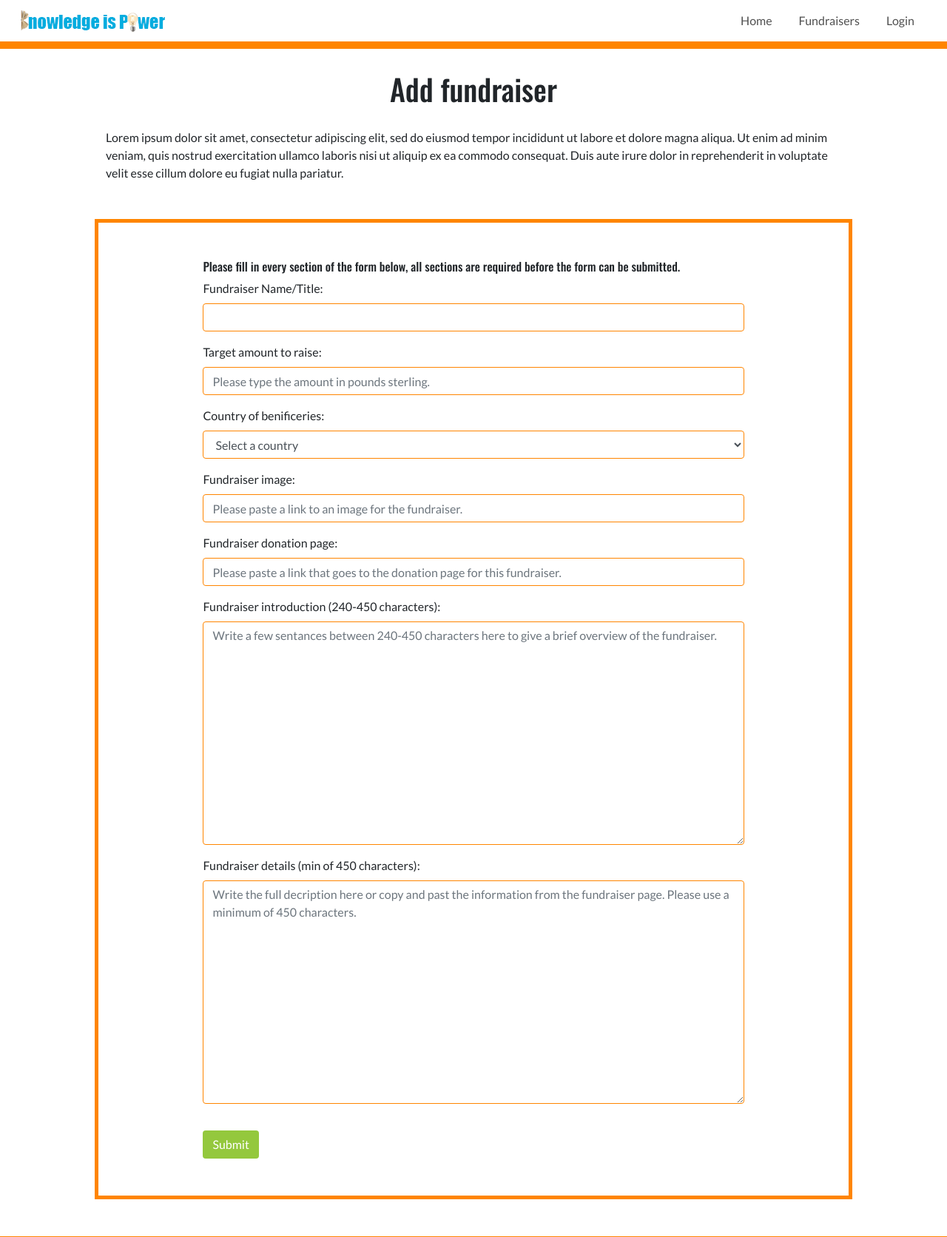
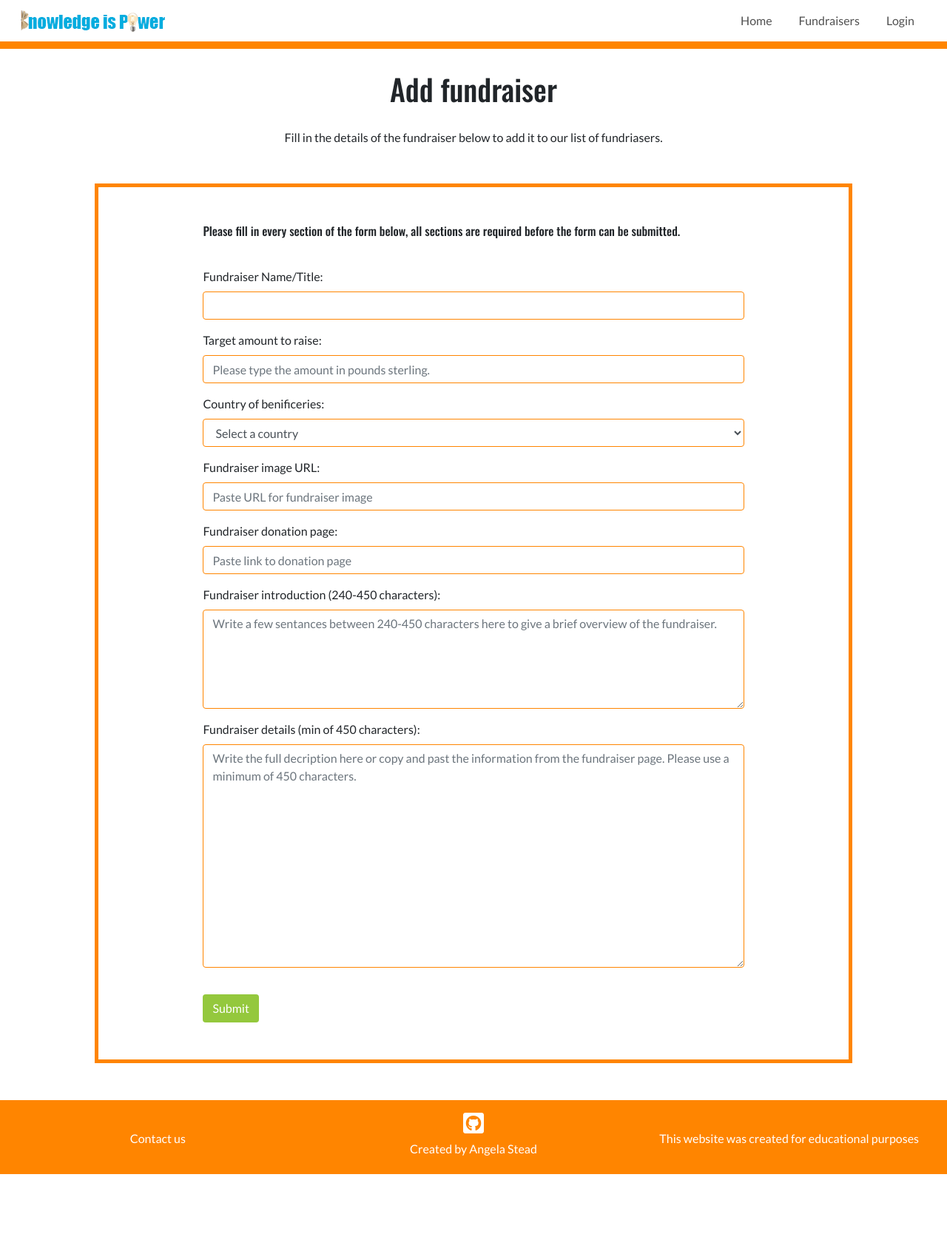
Before and after one commit to Angie55/MilestoneThree_KnowlegeisPower, a Flask app: page /add_fundraiser in a window 1280 px wide. Shown: the top 1672 px of the page at 74% size. After the commit the page ends 1587 px from the top, so only its background shows below. Run offline with Flask 2, Linux system fonts and the light colour scheme; some libraries are stand-ins or nearby versions.

Commit message:
Tidied up code and added comments to main form pages

```diff
--- a/templates/add-fundraiser.html
+++ b/templates/add-fundraiser.html
@@ -1,31 +1,31 @@
 {% extends 'base.html' %} {% block content %}
 
-<div class="container-fluid page-width-container">
-
+<div class="container-fluid page-width-container page-padding-sm">
+    <!--Form title and introduction-->
     <header class="form-header">
         <h1 class="headers-position">Add fundraiser</h1>
-        <p>
-            Lorem ipsum dolor sit amet, consectetur adipiscing elit, sed do eiusmod tempor incididunt ut labore et dolore
-            magna aliqua. Ut enim ad minim veniam, quis nostrud exercitation ullamco laboris nisi ut aliquip ex ea commodo consequat.
-            Duis aute irure dolor in reprehenderit in voluptate velit esse cillum dolore eu fugiat nulla pariatur.
+        <p class="text-center">Fill in the details of the fundraiser below to add it to our list of fundriasers.
         </p>
     </header>
-
+    <!--Form for user to add a fundraiser-->
     <main>
-
         <div class="row form-block">
             <div class="col-12 form-content">
-                <h6>Please fill in every section of the form below, all sections are required before the form can be submitted.</h6>
+                <h6 class="form-content-h6">Please fill in every section of the form below, all sections are required before the form can be submitted.</h6>
+
                 <form action="{{ url_for('insert_fundraiser') }}" method="POST">
+                    <!--Fundraiser name/title-->
                     <div class="form-group">
                         <label for="name">Fundraiser Name/Title:</label>
                         <input type="text" name="fundraiser_name" class="form-control" id="fundraiser_name" required>
                     </div>
+                    <!--Fundraiser target-->
                     <div class="form-group">
                         <label for="target">Target amount to raise:</label>
                         <input type="number" name="fundraiser_target" class="form-control" id="fundraiser_target" required
                         placeholder="Please type the amount in pounds sterling.">
                     </div>
+                    <!--Fundraiser country-->
                     <div class="form-group">
                     <label for="country">Country of benificeries:</label>
                     <select class="form-control selectpicker countrypicker" name="fundraiser_country" id="fundraiser_country">
@@ -278,37 +278,37 @@
                        <option value="Zimbabwe">Zimbabwe</option>
                     </select>
                     </div>
+                    <!--Fundraiser image url-->
                     <div class="form-group">
-                        <label for="fund-image">Fundraiser image:</label>
-                        <input type="text" name="fundraiser_image" class="form-control" id="fundraiser_image"  required
-                        placeholder="Please paste a link to an image for the fundraiser.">
+                        <label for="fund-image">Fundraiser image URL:</label>
+                        <input type="text" name="fundraiser_image" class="form-control" id="fundraiser_image" required
+                        placeholder="Paste URL for fundraiser image">
                     </div>
+                    <!--Fundraiser donation link-->
                     <div class="form-group">
                         <label for="donation-link">Fundraiser donation page:</label>
                         <input type="text" name="fundraiser_website_link" class="form-control" id="fundraiser_website_link" required
-                        placeholder="Please paste a link that goes to the donation page for this fundraiser.">
+                        placeholder="Paste link to donation page">
                     </div>
-
+                    <!--Fundraiser introduction-->
                     <div class="form-group">
                         <label for="fundraiser-intro">Fundraiser introduction (240-450 characters):</label>
-                        <textarea class="form-control" name="fundraiser_intro" id="fundraiser_intro" rows="12" minlength="240" maxlength="450"required
+                        <textarea class="form-control" name="fundraiser_intro" id="fundraiser_intro" rows="5" minlength="240" maxlength="450"required
                         placeholder="Write a few sentances between 240-450 characters here to give a brief overview of the fundraiser."></textarea>
                     </div>
-
-                     <div class="form-group">
+                    <!--Fundraiser details-->
+                    <div class="form-group">
                         <label for="fundraiser-details">Fundraiser details (min of 450 characters):</label>
                         <textarea class="form-control" name="fundraiser_details" id="fundraiser_details" rows="12" minlength="240" required
                         placeholder="Write the full decription here or copy and past the information from the fundraiser page. Please use a minimum of 450 characters."></textarea>
                     </div>
-
+                    <!-- Add Fundraiser submit button-->
                     <button type="submit" class="btn form-btn green-button">Submit</button>
                 </form>
+
             </div>
         </div>
-
     </main>
-
 </div>
 
-
 {% endblock %}
```
Also changed, not shown: templates/contact-us.html (+13 -12 lines), templates/edit-fundraiser.html (+12 -14 lines).
